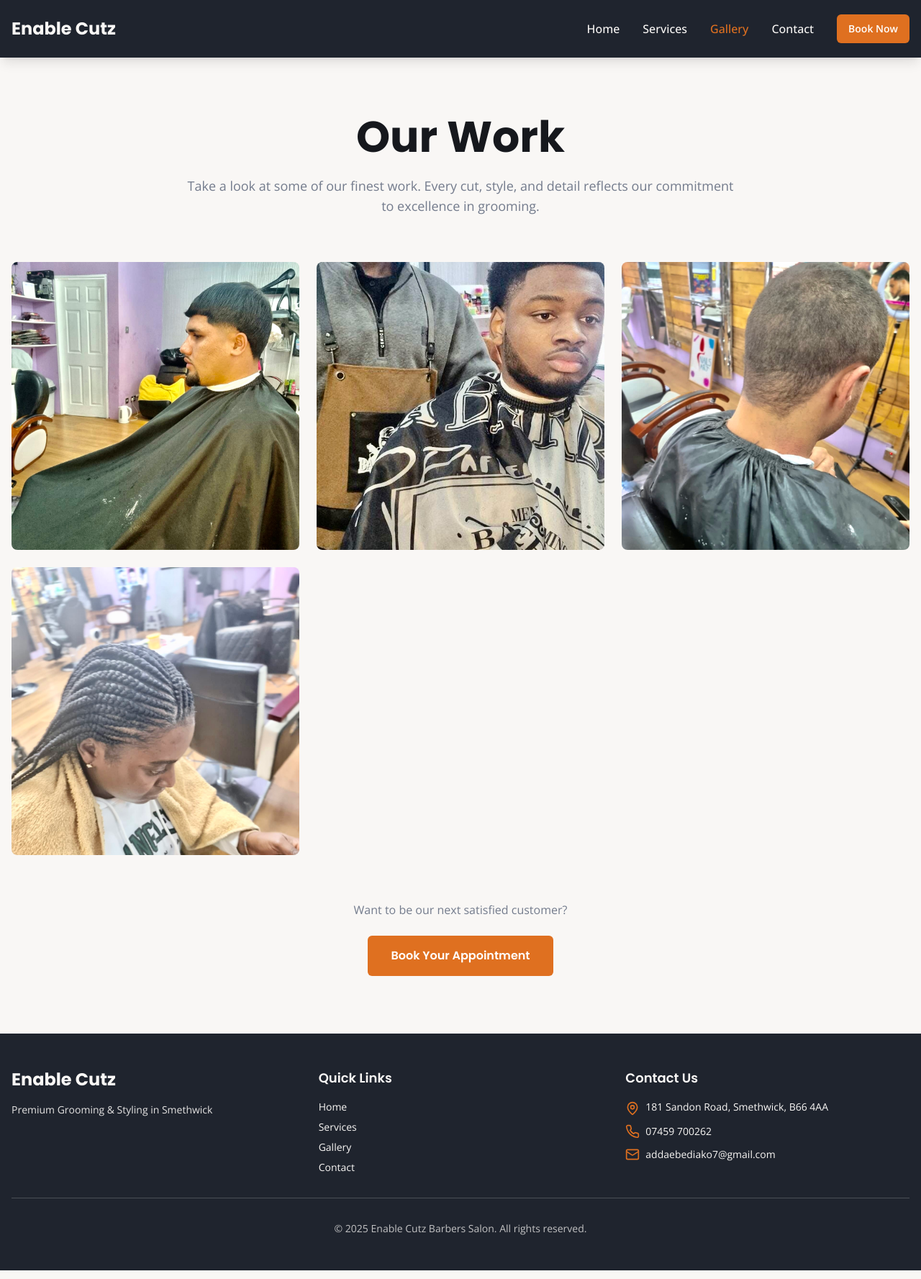
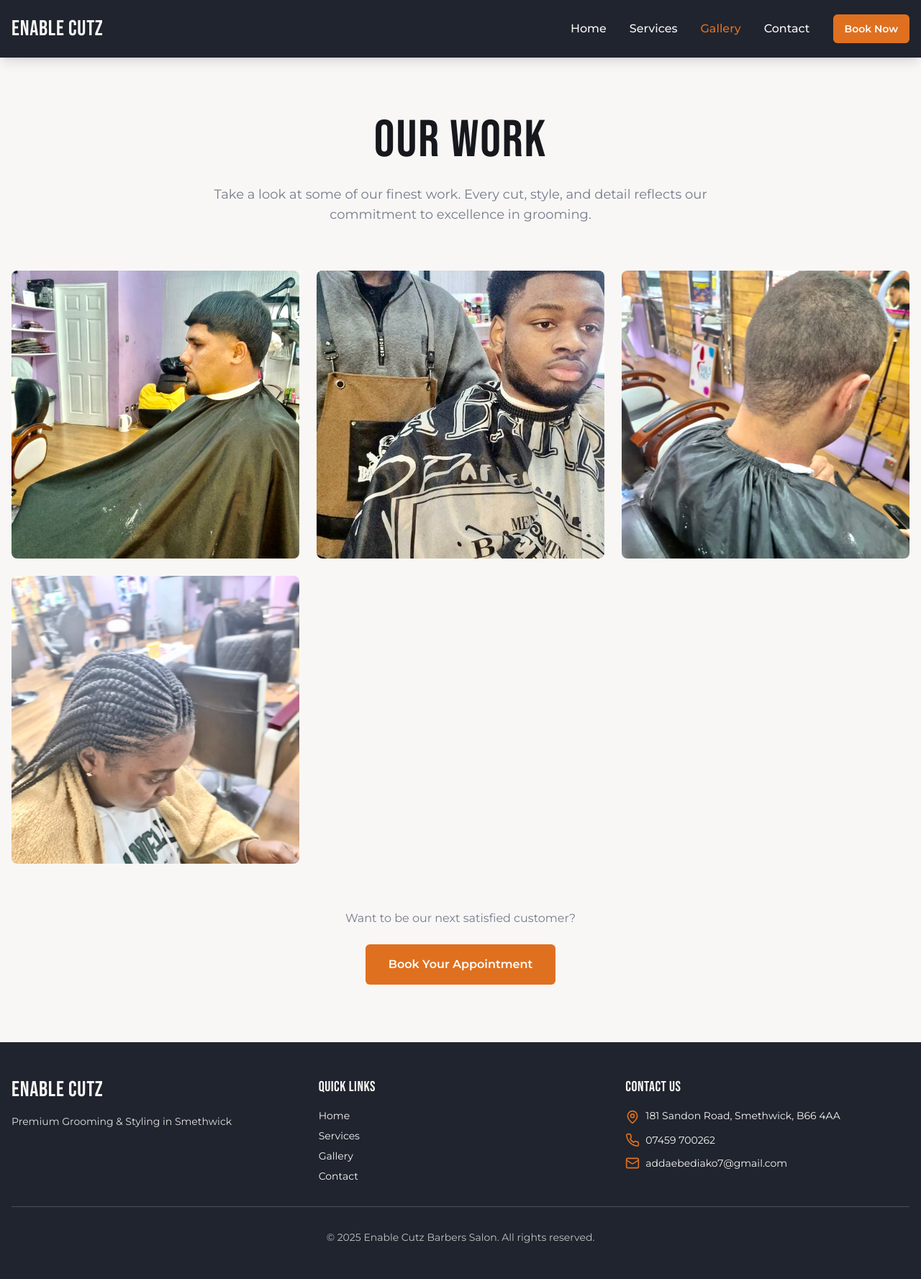
Before and after one commit to calvinisbuilding/enable-cutz-booking-hub, a React (Vite) app: page /gallery in a window 1280 px wide. Shown: the whole page at 72% size. Built offline with nearby package versions, Linux system fonts and the light colour scheme; the HTML template or start-up script is replaced by a standard one.

Commit message:
Update fonts to recommendation

```diff
--- a/index.html
+++ b/index.html
@@ -8,7 +8,7 @@
     <meta name="author" content="Enable Cutz Barbers Salon" />
     <link rel="preconnect" href="https://fonts.googleapis.com">
     <link rel="preconnect" href="https://fonts.gstatic.com" crossorigin>
-    <link href="https://fonts.googleapis.com/css2?family=Poppins:wght@400;600;700&family=Open+Sans:wght@400;500;600&display=swap" rel="stylesheet">
+    <link href="https://fonts.googleapis.com/css2?family=Bebas+Neue&family=Montserrat:wght@400;500;600;700&display=swap" rel="stylesheet">
 
     <meta property="og:title" content="Enable Cutz Barbers Salon | Premium Grooming in Smethwick" />
     <meta property="og:description" content="Expert grooming and styling services. Book your appointment at Enable Cutz today!" />
--- a/src/components/Footer.tsx
+++ b/src/components/Footer.tsx
@@ -8,7 +8,7 @@ const Footer = () => {
         <div className="grid grid-cols-1 md:grid-cols-3 gap-8">
           {/* Brand */}
           <div>
-            <h3 className="font-poppins font-bold text-2xl mb-4">Enable Cutz</h3>
+            <h3 className="font-bebas text-3xl mb-4 tracking-wide">Enable Cutz</h3>
             <p className="font-open-sans text-sm opacity-90">
               Premium Grooming & Styling in Smethwick
             </p>
@@ -16,7 +16,7 @@ const Footer = () => {
 
           {/* Quick Links */}
           <div>
-            <h4 className="font-poppins font-semibold text-lg mb-4">Quick Links</h4>
+            <h4 className="font-bebas text-xl mb-4 tracking-wide">Quick Links</h4>
             <nav className="flex flex-col gap-2">
               <Link to="/" className="font-open-sans text-sm hover:text-accent transition-colors">
                 Home
@@ -35,7 +35,7 @@ const Footer = () => {
 
           {/* Contact Info */}
           <div>
-            <h4 className="font-poppins font-semibold text-lg mb-4">Contact Us</h4>
+            <h4 className="font-bebas text-xl mb-4 tracking-wide">Contact Us</h4>
             <div className="flex flex-col gap-3 font-open-sans text-sm">
               <div className="flex items-start gap-2">
                 <MapPin className="w-5 h-5 text-accent flex-shrink-0 mt-0.5" />
--- a/src/components/Layout.tsx
+++ b/src/components/Layout.tsx
@@ -8,7 +8,7 @@ interface LayoutProps {
 
 const Layout = ({ children }: LayoutProps) => {
   return (
-    <div className="min-h-screen flex flex-col font-open-sans">
+    <div className="min-h-screen flex flex-col font-montserrat">
       <Navigation />
       <main className="flex-1">{children}</main>
       <Footer />
--- a/src/components/Navigation.tsx
+++ b/src/components/Navigation.tsx
@@ -21,7 +21,7 @@ const Navigation = () => {
       <div className="container mx-auto px-4">
         <div className="flex items-center justify-between h-20">
           {/* Logo */}
-          <Link to="/" className="font-poppins font-bold text-2xl hover:text-accent transition-colors">
+          <Link to="/" className="font-bebas text-3xl tracking-wide hover:text-accent transition-colors">
             Enable Cutz
           </Link>
 
--- a/src/pages/Contact.tsx
+++ b/src/pages/Contact.tsx
@@ -7,7 +7,7 @@ const Contact = () => {
     <div className="min-h-screen py-20 bg-background">
       <div className="container mx-auto px-4">
         <div className="text-center mb-16">
-          <h1 className="font-poppins font-bold text-5xl md:text-6xl text-foreground mb-6">
+          <h1 className="font-bebas text-6xl md:text-7xl text-foreground mb-6 tracking-wide">
             Contact Us
           </h1>
           <p className="font-open-sans text-lg text-muted-foreground max-w-3xl mx-auto">
@@ -23,7 +23,7 @@ const Contact = () => {
                 <div className="flex items-start gap-4">
                   <MapPin className="w-6 h-6 text-accent flex-shrink-0 mt-1" />
                   <div>
-                    <h3 className="font-poppins font-semibold text-lg text-foreground mb-2">
+                    <h3 className="font-bebas text-xl text-foreground mb-2 tracking-wide">
                       Address
                     </h3>
                     <p className="font-open-sans text-muted-foreground">
@@ -41,7 +41,7 @@ const Contact = () => {
                 <div className="flex items-start gap-4">
                   <Phone className="w-6 h-6 text-accent flex-shrink-0 mt-1" />
                   <div>
-                    <h3 className="font-poppins font-semibold text-lg text-foreground mb-2">
+                    <h3 className="font-bebas text-xl text-foreground mb-2 tracking-wide">
                       Phone
                     </h3>
                     <a
@@ -60,7 +60,7 @@ const Contact = () => {
                 <div className="flex items-start gap-4">
                   <Mail className="w-6 h-6 text-accent flex-shrink-0 mt-1" />
                   <div>
-                    <h3 className="font-poppins font-semibold text-lg text-foreground mb-2">
+                    <h3 className="font-bebas text-xl text-foreground mb-2 tracking-wide">
                       Email
                     </h3>
                     <a
@@ -79,7 +79,7 @@ const Contact = () => {
                 <div className="flex items-start gap-4">
                   <Clock className="w-6 h-6 text-accent flex-shrink-0 mt-1" />
                   <div>
-                    <h3 className="font-poppins font-semibold text-lg text-foreground mb-2">
+                    <h3 className="font-bebas text-xl text-foreground mb-2 tracking-wide">
                       Business Hours
                     </h3>
                     <div className="font-open-sans text-muted-foreground space-y-1">
@@ -92,7 +92,7 @@ const Contact = () => {
             </Card>
 
             <div className="bg-accent/10 border border-accent rounded-lg p-8 text-center">
-              <h3 className="font-poppins font-bold text-2xl text-foreground mb-4">
+              <h3 className="font-bebas text-3xl text-foreground mb-4 tracking-wide">
                 Ready to Book?
               </h3>
               <p className="font-open-sans text-muted-foreground mb-6">
@@ -100,7 +100,7 @@ const Contact = () => {
               </p>
               <Button
                 size="lg"
-                className="bg-accent hover:bg-accent/90 text-accent-foreground font-poppins font-semibold"
+                className="bg-accent hover:bg-accent/90 text-accent-foreground font-montserrat font-semibold"
                 asChild
               >
                 <a href="https://calendly.com/addaebediako7/new-meeting" target="_blank" rel="noopener noreferrer">
--- a/src/pages/Gallery.tsx
+++ b/src/pages/Gallery.tsx
@@ -15,7 +15,7 @@ const Gallery = () => {
     <div className="min-h-screen py-20 bg-background">
       <div className="container mx-auto px-4">
         <div className="text-center mb-16">
-          <h1 className="font-poppins font-bold text-5xl md:text-6xl text-foreground mb-6">
+          <h1 className="font-bebas text-6xl md:text-7xl text-foreground mb-6 tracking-wide">
             Our Work
           </h1>
           <p className="font-open-sans text-lg text-muted-foreground max-w-3xl mx-auto">
@@ -37,7 +37,7 @@ const Gallery = () => {
               />
               <div className="absolute inset-0 bg-gradient-to-t from-primary/90 via-primary/50 to-transparent opacity-0 group-hover:opacity-100 transition-opacity duration-300 flex items-end">
                 <div className="p-6 text-primary-foreground">
-                  <p className="font-poppins font-semibold text-lg mb-1">{image.category}</p>
+                  <p className="font-bebas text-xl mb-1 tracking-wide">{image.category}</p>
                   <p className="font-open-sans text-sm opacity-90">{image.alt}</p>
                 </div>
               </div>
@@ -53,7 +53,7 @@ const Gallery = () => {
             href="https://calendly.com/addaebediako7/new-meeting"
             target="_blank"
             rel="noopener noreferrer"
-            className="inline-block bg-accent hover:bg-accent/90 text-accent-foreground font-poppins font-semibold px-8 py-4 rounded-md transition-colors"
+            className="inline-block bg-accent hover:bg-accent/90 text-accent-foreground font-montserrat font-semibold px-8 py-4 rounded-md transition-colors"
           >
             Book Your Appointment
           </a>
--- a/src/pages/Services.tsx
+++ b/src/pages/Services.tsx
@@ -45,7 +45,7 @@ const Services = () => {
     <div className="min-h-screen py-20 bg-background">
       <div className="container mx-auto px-4">
         <div className="text-center mb-16">
-          <h1 className="font-poppins font-bold text-5xl md:text-6xl text-foreground mb-6">
+          <h1 className="font-bebas text-6xl md:text-7xl text-foreground mb-6 tracking-wide">
             Our Services
           </h1>
           <p className="font-open-sans text-lg text-muted-foreground max-w-3xl mx-auto">
@@ -61,7 +61,7 @@ const Services = () => {
               className="border-border hover:border-accent transition-all duration-300 hover:shadow-lg group cursor-default"
             >
               <CardContent className="p-6 text-center">
-                <h3 className="font-poppins font-semibold text-lg text-foreground group-hover:text-accent transition-colors">
+                <h3 className="font-bebas text-xl text-foreground group-hover:text-accent transition-colors tracking-wide">
                   {service}
                 </h3>
               </CardContent>
@@ -70,7 +70,7 @@ const Services = () => {
         </div>
 
         <div className="text-center bg-card p-12 rounded-lg border border-border">
-          <h2 className="font-poppins font-bold text-3xl text-foreground mb-4">
+          <h2 className="font-bebas text-4xl text-foreground mb-4 tracking-wide">
             Ready to Book?
           </h2>
           <p className="font-open-sans text-muted-foreground mb-6">
@@ -78,7 +78,7 @@ const Services = () => {
           </p>
           <Button
             size="lg"
-            className="bg-accent hover:bg-accent/90 text-accent-foreground font-poppins font-semibold"
+            className="bg-accent hover:bg-accent/90 text-accent-foreground font-montserrat font-semibold"
             asChild
           >
             <a href="https://calendly.com/addaebediako7/new-meeting" target="_blank" rel="noopener noreferrer">
--- a/tailwind.config.ts
+++ b/tailwind.config.ts
@@ -14,8 +14,8 @@ export default {
     },
     extend: {
       fontFamily: {
-        poppins: ['Poppins', 'sans-serif'],
-        'open-sans': ['Open Sans', 'sans-serif'],
+        bebas: ['Bebas Neue', 'sans-serif'],
+        montserrat: ['Montserrat', 'sans-serif'],
       },
       colors: {
         border: "hsl(var(--border))",
```
Also changed, not shown: src/pages/Home.tsx (+7 -7 lines).
